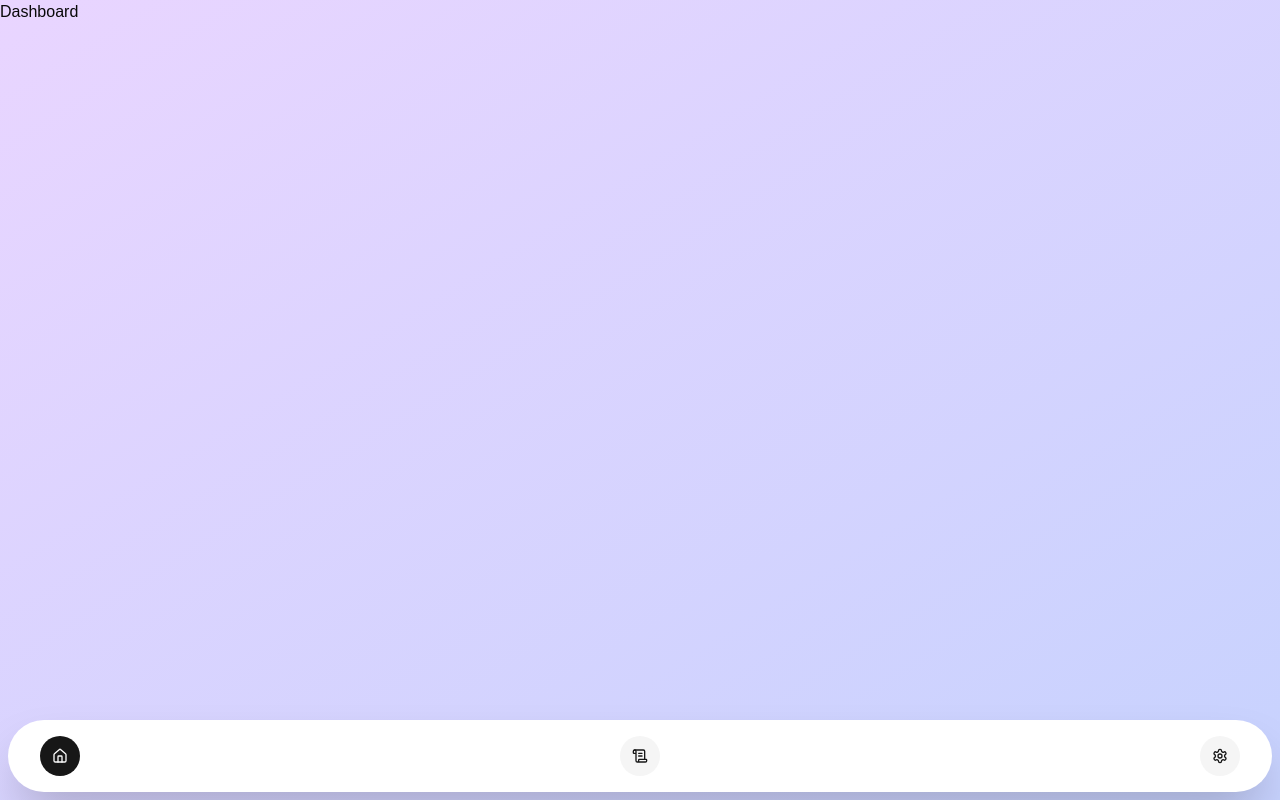
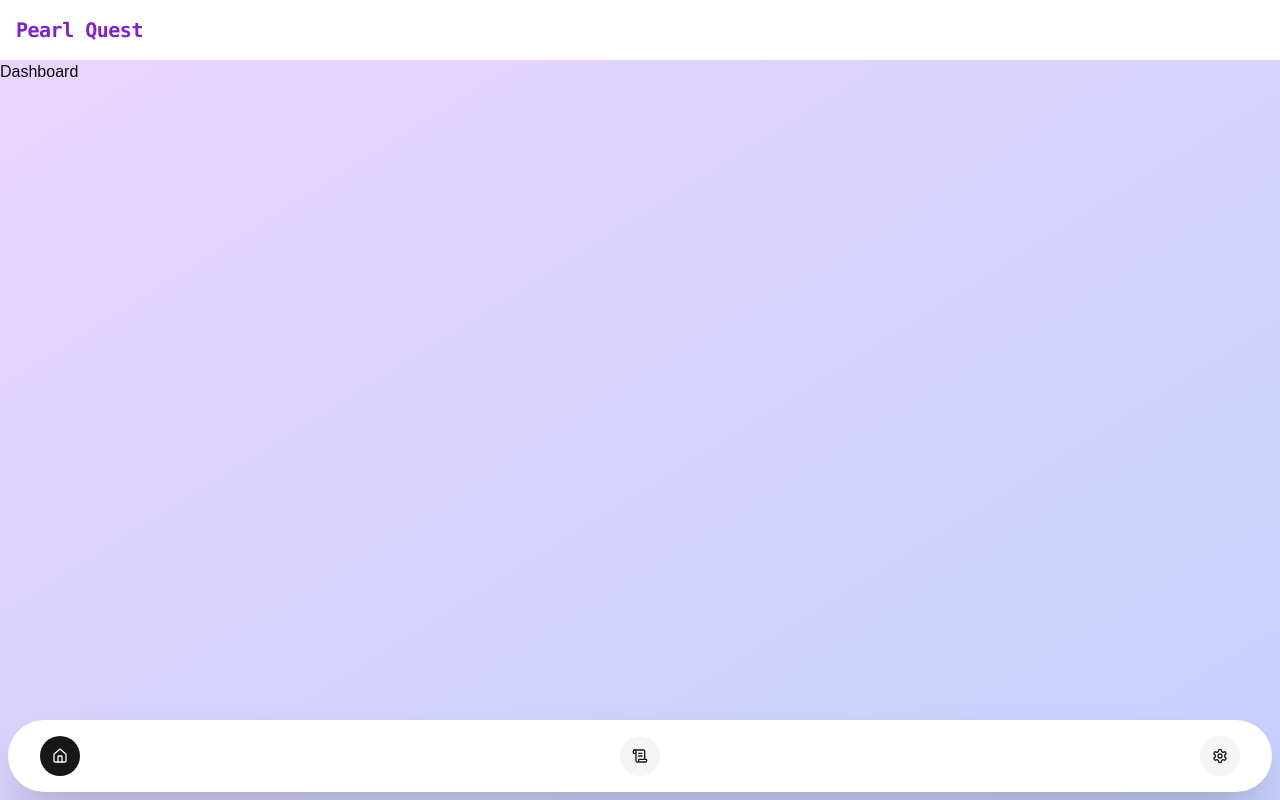
Before and after one commit to sheikhameen/pearl-quest, a Next.js app: page / in a window 1280 px wide. Built offline with nearby package versions, Linux system fonts and the light colour scheme.

Commit message:
Feat: add appbar

```diff
--- a/src/app/(main)/layout.tsx
+++ b/src/app/(main)/layout.tsx
@@ -1,8 +1,10 @@
+import AppBar from "@/components/appbar";
 import Navbar from "@/components/navbar";
 
 const Layout = ({ children }: { children: React.ReactNode }) => {
   return (
     <div className="bg-gradient-to-br from-purple-200 to-indigo-200 min-h-screen">
+      <AppBar />
       {children}
       <Navbar />
     </div>
--- /dev/null
+++ b/src/components/appbar.tsx
@@ -0,0 +1,13 @@
+import React from "react";
+
+const AppBar = () => {
+  return (
+    <div className="sticky top-0 bg-white p-4">
+      <div className="text-xl font-bold text-purple-700 font-mono tracking-tight">
+        Pearl Quest
+      </div>
+    </div>
+  );
+};
+
+export default AppBar;
```
